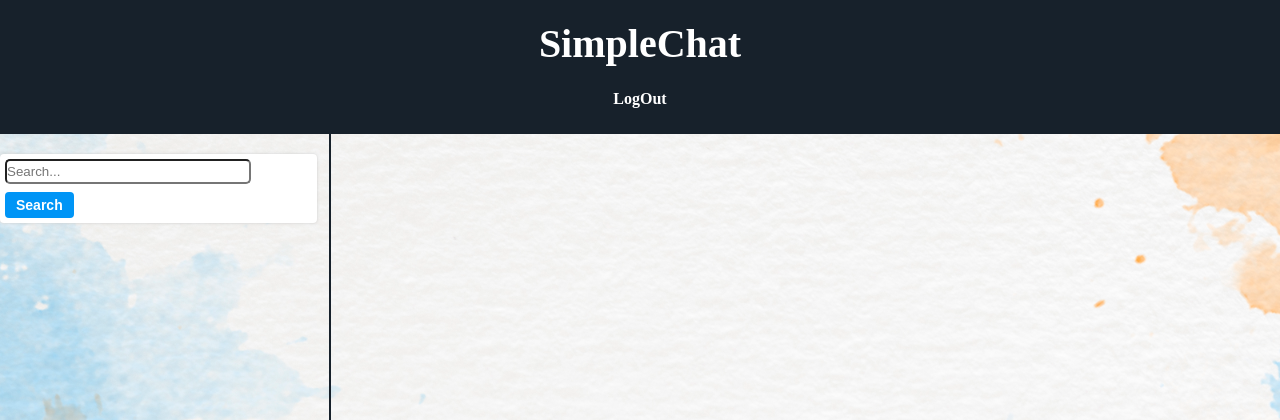
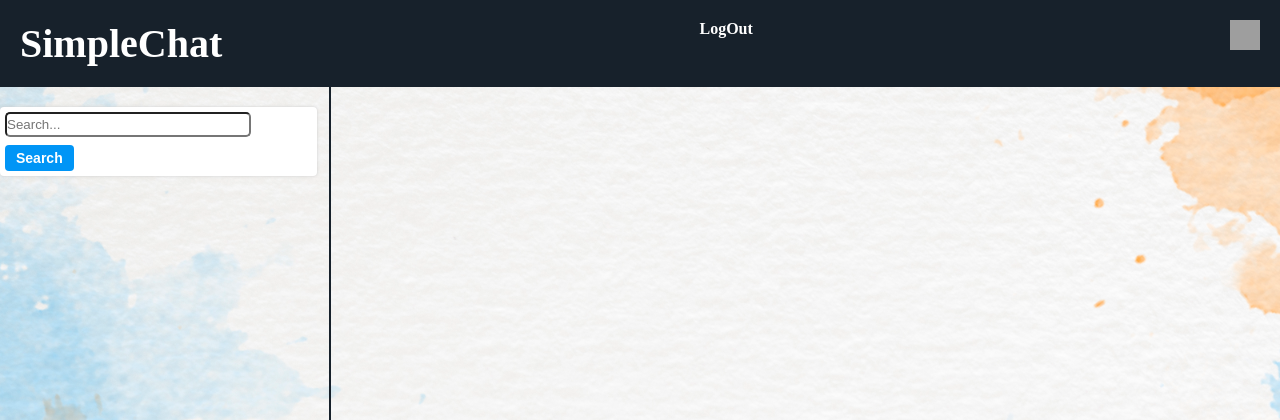
Before and after one commit to bekzod-fayzikuloff/djChat, a Django app: page / in a window 1280 px wide. Shown: the top 420 px of the page. Run offline with Django 3.2, Linux system fonts and the light colour scheme; the visitor is signed in with stand-in values (Sample User, id 1); data comes from the database, SQL or seed files in the repository; some web fonts are replaced; grey boxes are pictures that could not be loaded.

Commit message:
add DjDebugToolBar and header customize

```diff
--- /dev/null
+++ b/accounts/templatetags/user_profile_tags.py
@@ -0,0 +1,9 @@
+from django import template
+from ..models import Profile
+
+register = template.Library()
+
+
+@register.simple_tag
+def get_user_profile(user):
+    return Profile.objects.get(user=user)
--- a/chat/views.py
+++ b/chat/views.py
@@ -15,7 +15,7 @@ def index(request):
         queryset = services.chat_search_get_method(request=request)
         if request.is_ajax():
             return JsonResponse({'chats': queryset}, safe=False)
-    return render(request, 'chat/index.html', {'member_data': member_data})
+    return render(request, 'chat/index.html', {'members_data': member_data})
 
 
 @login_required
--- a/djangoChat/settings.py
+++ b/djangoChat/settings.py
@@ -36,6 +36,7 @@ INSTALLED_APPS = [
     'allauth.account',
     'allauth.socialaccount',
     'allauth.socialaccount.providers.vk',
+    'debug_toolbar',
     'accounts.apps.AccountsConfig',
     'chat.apps.ChatConfig',
 ]
@@ -48,6 +49,7 @@ MIDDLEWARE = [
     'django.contrib.auth.middleware.AuthenticationMiddleware',
     'django.contrib.messages.middleware.MessageMiddleware',
     'django.middleware.clickjacking.XFrameOptionsMiddleware',
+    'debug_toolbar.middleware.DebugToolbarMiddleware',
 ]
 
 ROOT_URLCONF = 'djangoChat.urls'
@@ -143,3 +145,5 @@ LOGIN_REDIRECT_URL = 'chat:home'
 LOGOUT_REDIRECT_URL = 'chat:home'
 
 SITE_ID = 1
+
+INTERNAL_IPS = ['127.0.0.1', ]
--- a/djangoChat/urls.py
+++ b/djangoChat/urls.py
@@ -1,3 +1,4 @@
+import debug_toolbar
 from django.conf import settings
 from django.conf.urls.static import static
 from django.contrib import admin
@@ -8,6 +9,7 @@ urlpatterns = [
     path('admin/', admin.site.urls),
     path('accounts/', include('allauth.urls')),
     path('users/', include('accounts.urls', namespace='users')),
+    path('__debug__/', include(debug_toolbar.urls)),
     path('', include('chat.urls', namespace='chat'))
 ]
 
--- a/requirements.txt
+++ b/requirements.txt
@@ -3,3 +3,4 @@ python-dotenv~=0.17.1
 Pillow
 django-allauth
 psycopg2
+django-debug-toolbar~=3.2.2
--- a/static/css/message.css
+++ b/static/css/message.css
@@ -63,9 +63,7 @@
 }
 
 .file_icon {
-    width 20px;
-    background-color: red;
-    height: 20px;
+    height: 10px;
 }
 
 .message-image-input {
--- a/static/css/profile.css
+++ b/static/css/profile.css
@@ -45,3 +45,13 @@
 .profile-bio {
     text-transform: capitalize;
 }
+
+.user-profile {
+    width: 30px;
+    height: 30px;
+}
+
+.profile-image {
+    width: 100%;
+    height: 100%;
+}
--- a/static/css/style.css
+++ b/static/css/style.css
@@ -15,7 +15,8 @@ body {
 
 header {
     color: whitesmoke;
-    text-align: center;
+    display: flex;
+    justify-content: space-between;
     padding: 20px;
     font-weight: 700;
     background: #17212B;
@@ -74,14 +75,12 @@ header .auth{
     font-size: 24px;
     font-weight: 600;
     transition: .5s;
+
+    color: #000
 }
 
 .chat-list:hover {
     background-color: #fff;
-}
-
-.chat-list a {
-    color: #000
 }
 
 .detail-content {
--- /dev/null
+++ b/static/js/profile.js
@@ -0,0 +1,3 @@
+document.querySelector('.user-profile').addEventListener('click', () => {
+    alert('Vzlom Jopi')
+})
--- a/static/js/script.js
+++ b/static/js/script.js
@@ -18,7 +18,7 @@ $(document).ready(() => {
 
                 let chats = response.chats;
                 for (let chatId in chats) {
-                    htmlTemplate += `<div class='chat-list search'><a href="${chats[chatId].slug}">${chats[chatId].name}</a></div>`
+                    htmlTemplate += `<a href="${chats[chatId].slug}"><div class='chat-list search'>${chats[chatId].name}</div></a>`
                 }
                 if (htmlTemplate.includes('undefined')) {
                     htmlTemplate = "<strong> По данному запросу не найденно подходящих результатов </strong>"
--- a/templates/base.html
+++ b/templates/base.html
@@ -5,8 +5,7 @@
         -webkit-background-size: cover;
         -moz-background-size: cover;
         -o-background-size: cover;
-        background-size: cover;"
->
+        background-size: cover;">
 
 <head>
     <meta charset="UTF-8">
@@ -22,6 +21,7 @@
     {% block content %}
     {% endblock %}
     <script src="https://ajax.googleapis.com/ajax/libs/jquery/3.6.0/jquery.min.js"></script>
+    <script src="{% static 'js/profile.js' %}" ></script>
     <script src="{% static 'js/script.js' %}"></script>
 
 </body>
--- a/templates/chat/index.html
+++ b/templates/chat/index.html
@@ -13,10 +13,12 @@
                 </form>
             </div>
 
-            {% for member_datum in member_data %}
-                <div class="chat-list">
-                    <a href="{{ member_datum.chat.get_absolute_url }}">{{ member_datum.chat.name }}</a>
-                </div>
+            {% for member_data in members_data %}
+                <a href="{{ member_data.chat.get_absolute_url }}">
+                    <div class="chat-list">
+                        <p>{{ member_data.chat.name }}</p>
+                    </div>
+                </a>
             {% endfor %}
 
         </div>
--- a/templates/components/header.html
+++ b/templates/components/header.html
@@ -1,8 +1,21 @@
+{% load user_profile_tags %}
 <header>
     <a href="{% url 'chat:home' %}"><p>SimpleChat</p></a>
 
     {% if user.is_authenticated %}
         <a class="auth" href="{% url 'account_logout' %}">LogOut</a>
+        <a class="auth" href="#">
+            {% get_user_profile user as user_profile %}
+            {% if user_profile.photo %}
+                <div class="user-profile">
+                    <img class="profile-image" src="{{ user_profile.photo.url }}" alt="{{ user_profile }}">
+                </div>
+            {% else %}
+                <div class="user-profile">
+                    <img class="profile-image" src="sas" alt="{{ user_profile }}">
+                </div>
+            {% endif %}
+        </a>
     {% else %}
         <a class="auth" href="{% url 'account_login' %}">LogIn</a>
     {% endif %}
```
Also changed, not shown: accounts/templatetags/__init__.py (added).
